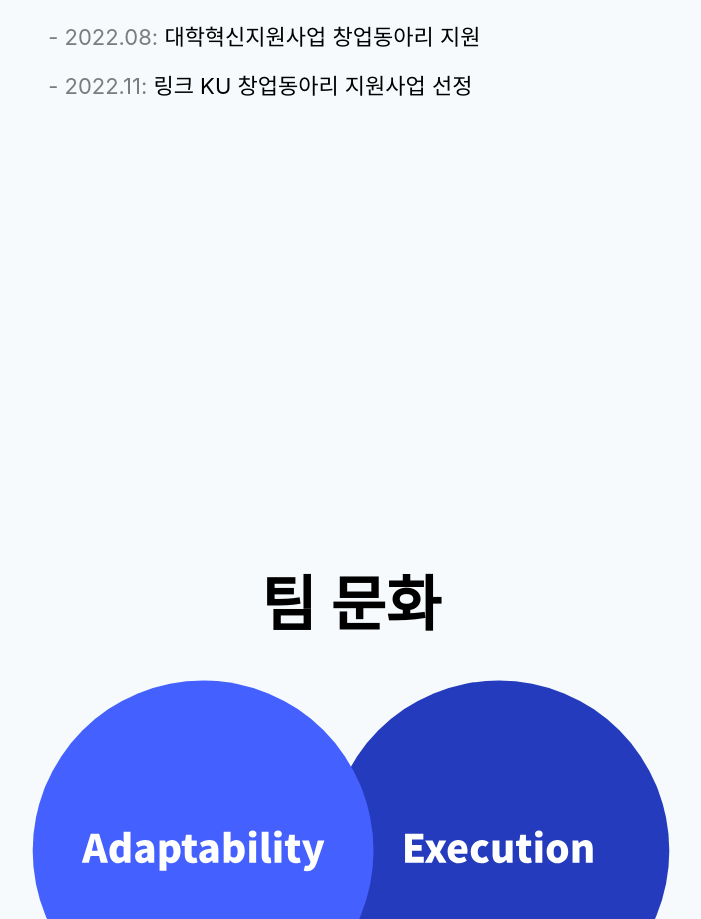
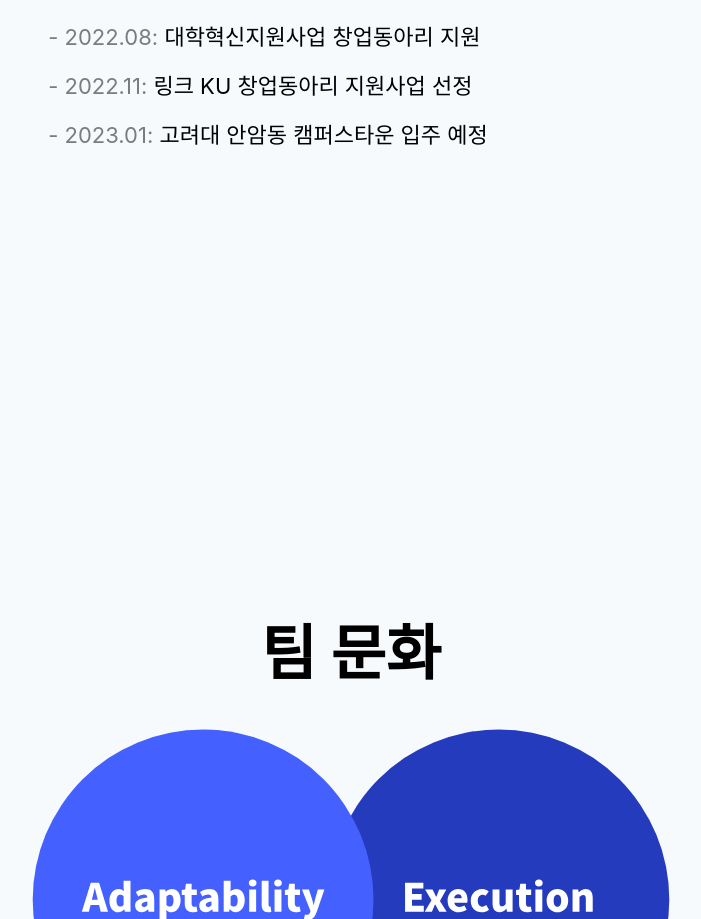
Before and after one commit to ludus-labs/official_homepage, a React (Create React App) app: page / in a window 1280 px wide. Shown: the part 2512-3431 px from the top of the page, without its empty margins (289-990 px from the left). Built offline with nearby package versions, Linux system fonts and the light colour scheme.

Commit message:
Update Home.js

```diff
--- a/src/pages/Home.js
+++ b/src/pages/Home.js
@@ -273,6 +273,9 @@ export default function Home() {
                   <DreamDescription>
                     <YearText>- 2022.11:</YearText> 링크 KU 창업동아리 지원사업
                     선정
+                  </DreamDescription>
+                  <DreamDescription>
+                    <YearText>- 2023.01:</YearText> 고려대 안암동 캠퍼스타운 입주 예정
                   </DreamDescription>
                 </DreamDescriptionContainer>
               </DreamTextContainer>
```
